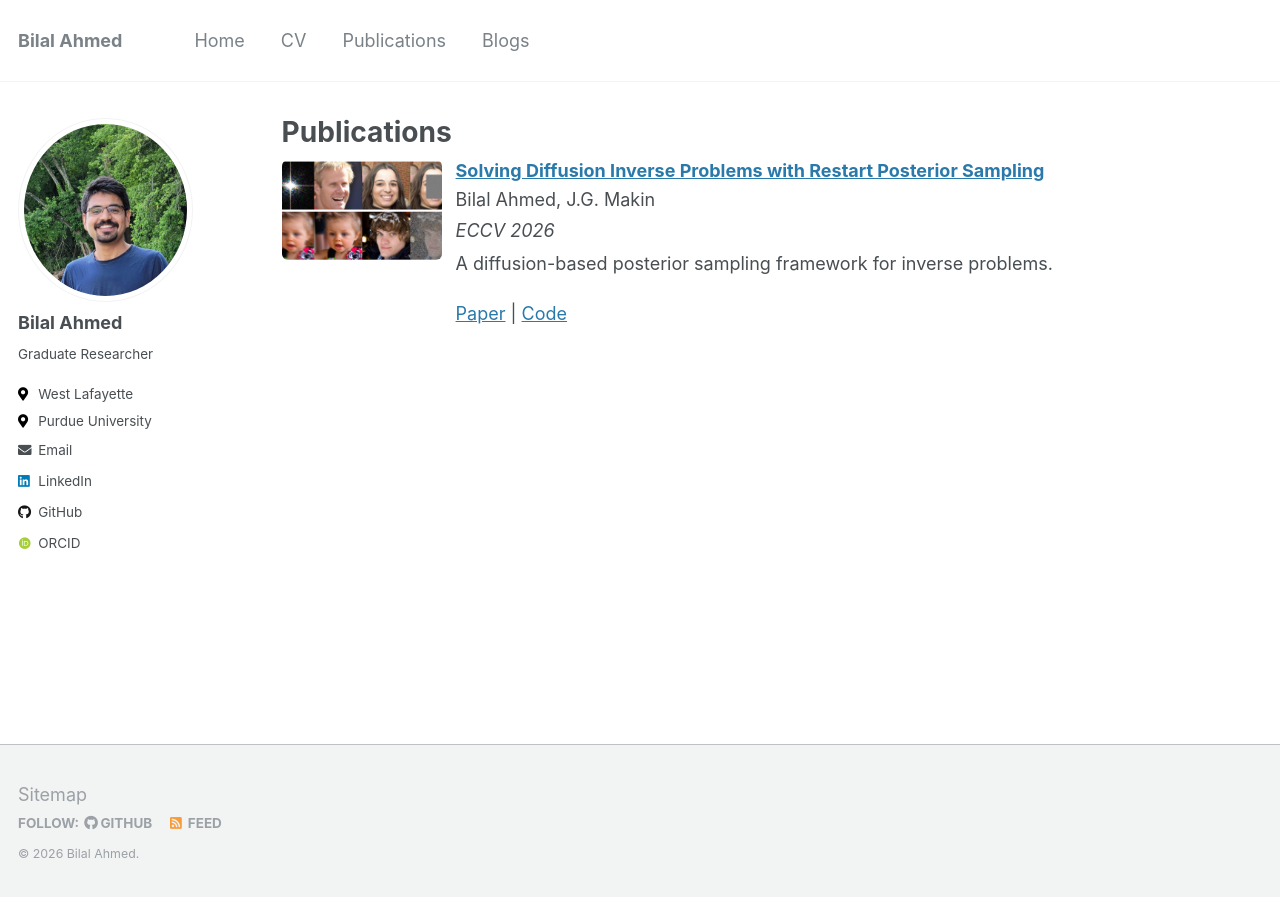
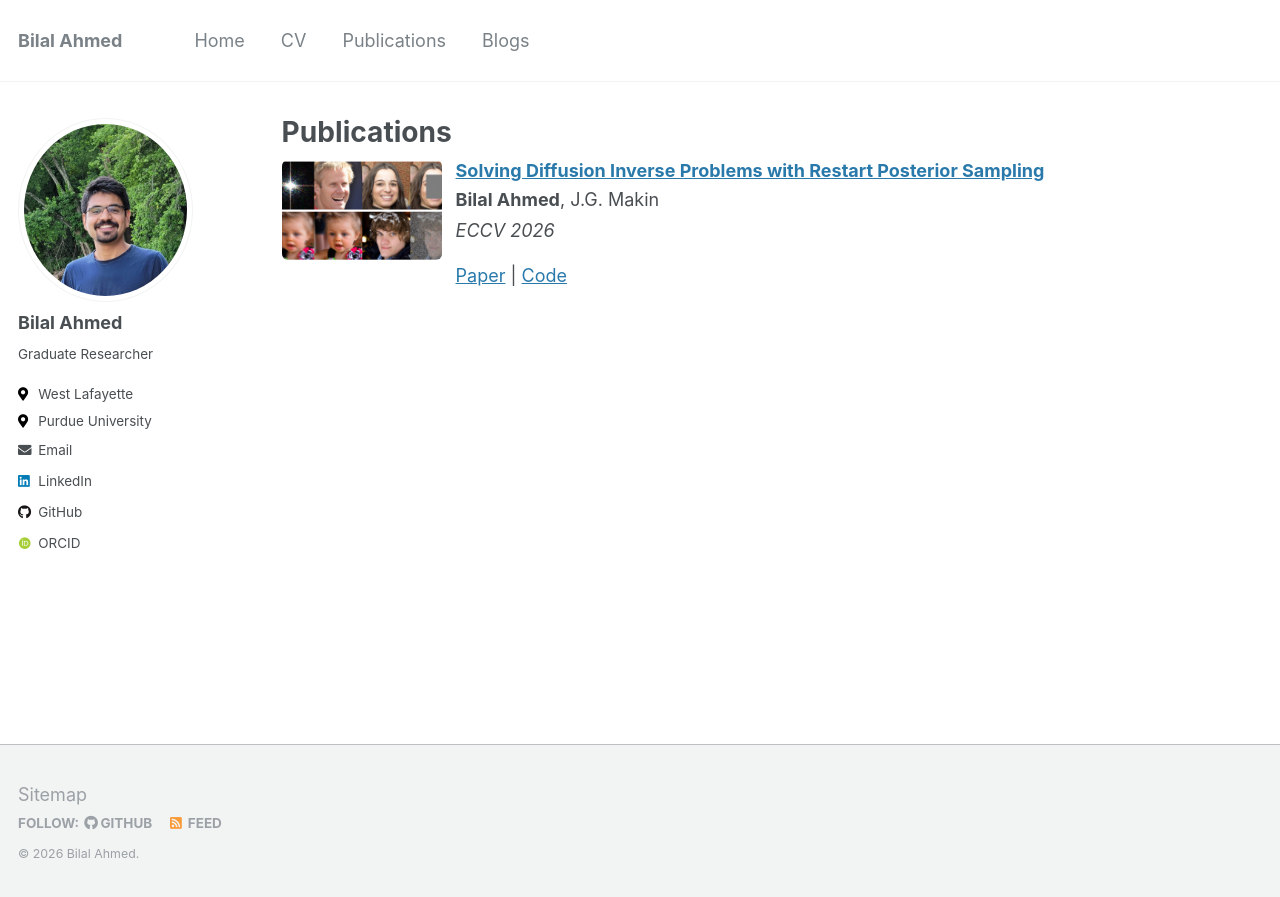
Before and after one commit to bilalhsp/bilalhsp.github.io, a Jekyll site: the page built from _pages/publications.md, in a window 1280 px wide. Shown: the top 897 px of the page. Built offline with Jekyll 4.4.1, drawn with Linux system fonts in a browser that asks for light colours; some web fonts are replaced.

Commit message:
Format authors in 2026-reps.md
Updated author formatting in the publication metadata.

```diff
--- a/_publications/2026-reps.md
+++ b/_publications/2026-reps.md
@@ -1,9 +1,8 @@
 ---
 title: "Solving Diffusion Inverse Problems with Restart Posterior Sampling"
-authors: "Bilal Ahmed, J.G. Makin"
+authors: "<strong>Bilal Ahmed</strong>, J.G. Makin"
 venue: "ECCV 2026"
 thumbnail: /assets/reps.png
 paperurl: "https://arxiv.org/abs/2511.20705"
 codeurl: "https://github.com/bilalhsp/RePS"
-summary: "A diffusion-based posterior sampling framework for inverse problems."
 ---
```
